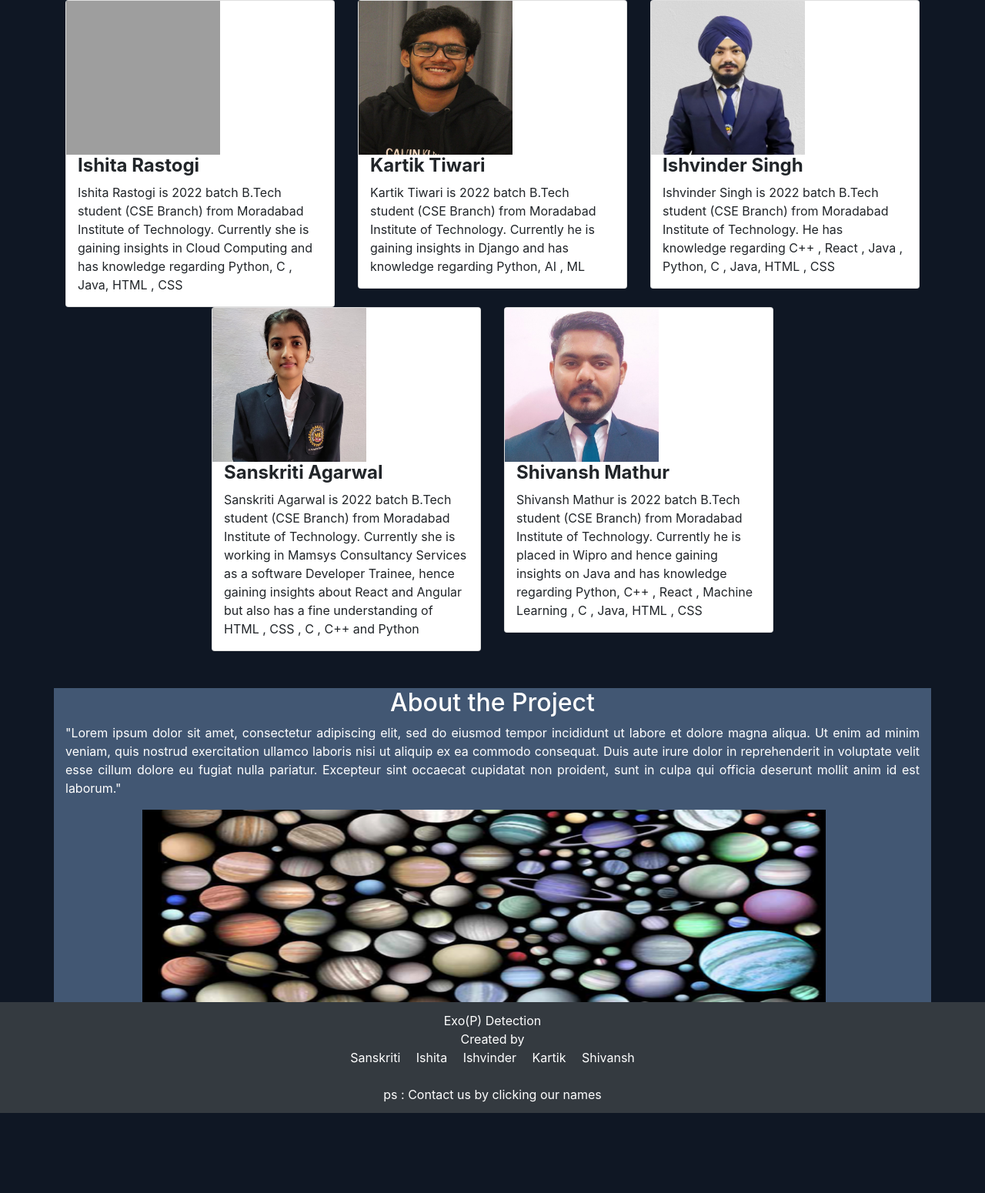
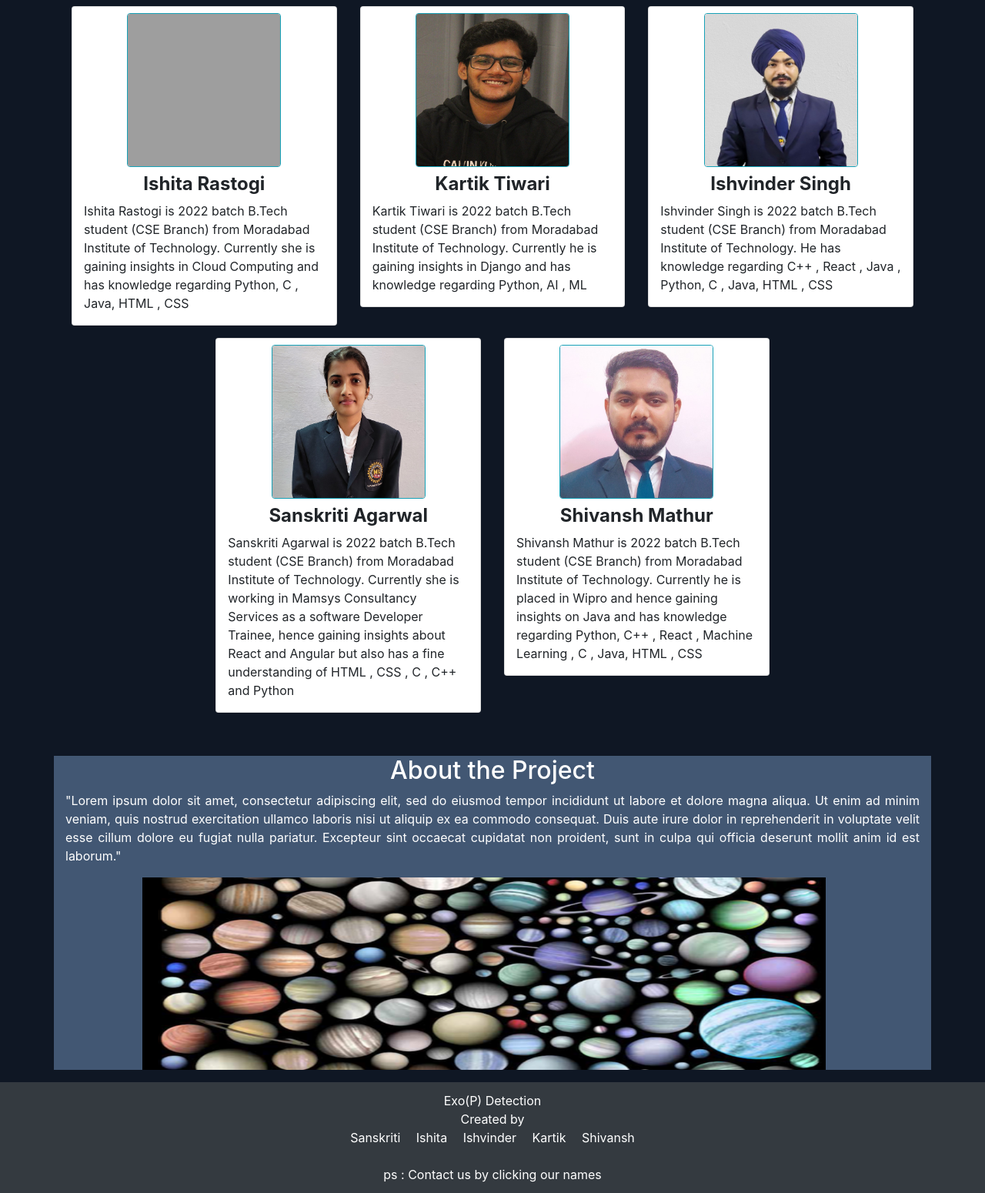
Before and after one commit to shivanshMathur07/exoplanet-detection, a Flask app: page /about in a window 1280 px wide. Shown: the part 56-1606 px from the top of the page at 77% size. Before the commit the page ends 1502 px from the top, so only its background shows below. Run offline with Flask 2, Linux system fonts and the light colour scheme; parts of the project's set-up code (start-up, migrations or seed data) failed here and were passed over; some libraries are stand-ins or nearby versions; grey boxes are pictures that could not be loaded.

Commit message:
Improved cards in about.html

```diff
--- a/web/templates/about.html
+++ b/web/templates/about.html
@@ -3,7 +3,7 @@
 {%include "navbar.html" %}
 
 <div class="container">
-    <div class="row">
+    <div class="row p-2 gy-2">
       <div class="col-sm-4">
 
   <div class="card" style="width: auto;">
@@ -12,9 +12,10 @@
       alt="Ishita Rastogi"
       width="200"
       height="200"
+      class="rounded mx-auto d-block border border-info my-2"
     />
     <div class="container">
-      <h4><b>Ishita Rastogi</b></h4>
+      <h4 class="text-center"><b>Ishita Rastogi</b></h4>
      <p>Ishita Rastogi is 2022 batch B.Tech student (CSE Branch) from Moradabad Institute of Technology. Currently she is gaining insights in Cloud Computing and has knowledge regarding Python, C , Java, HTML , CSS</p>
     </div>
   </div>
@@ -26,9 +27,10 @@
       alt="Kartik Tiwari"
       width="200"
       height="200"
+      class="rounded mx-auto d-block border border-info my-2"
     />
     <div class="container">
-      <h4><b>Kartik Tiwari</b></h4>
+      <h4 class="text-center"><b>Kartik Tiwari</b></h4>
       <p>Kartik Tiwari is 2022 batch B.Tech student (CSE Branch) from Moradabad Institute of Technology. Currently he is gaining insights in Django and has knowledge regarding Python, AI , ML</p>
     </div>
   </div>
@@ -40,9 +42,10 @@
       alt="Ishvinder Singh"
       width="200"
       height="200"
+      class="rounded mx-auto d-block border border-info my-2"
     />
     <div class="container">
-      <h4><b>Ishvinder Singh</b></h4>
+      <h4 class="text-center"><b>Ishvinder Singh</b></h4>
       <p>Ishvinder Singh is 2022 batch B.Tech student (CSE Branch) from Moradabad Institute of Technology. He has knowledge regarding C++ , React , Java , Python, C , Java, HTML , CSS</p>
     </div>
   </div>
@@ -50,7 +53,7 @@
 </div>
 </div>
 <div class="container">
-  <div class="row">
+  <div class="row p-2 gy-2">
     <div class="col-sm-2"></div>
     <div class="col-sm-4">
   <div class="card" style="width: auto;" >
@@ -59,9 +62,10 @@
       alt="Sanskriti Agarwal"
       width="200"
       height="200"
+      class="rounded mx-auto d-block border border-info my-2"
     />
     <div class="container">
-      <h4><b>Sanskriti Agarwal</b></h4>
+      <h4 class="text-center"><b>Sanskriti Agarwal</b></h4>
       <p>Sanskriti Agarwal is 2022 batch B.Tech student (CSE Branch) from Moradabad Institute of Technology. Currently she is working in Mamsys Consultancy Services as a software Developer Trainee, hence gaining insights about React and Angular but also has a fine understanding of HTML , CSS , C , C++ and Python </p>
     </div>
   </div>
@@ -73,9 +77,10 @@
       alt="Shivansh Mathur"
       width="200"
       height="200"
+      class="rounded mx-auto d-block border border-info my-2"
     />
     <div class="container">
-      <h4><b>Shivansh Mathur</b></h4>
+      <h4 class="text-center"><b>Shivansh Mathur</b></h4>
       <p>Shivansh Mathur is 2022 batch B.Tech student (CSE Branch) from Moradabad Institute of Technology. Currently he is placed in Wipro and hence gaining insights on Java and has knowledge regarding Python, C++ , React , Machine Learning , C , Java, HTML , CSS</p>
     </div>
   </div>
--- a/web/templates/footer.html
+++ b/web/templates/footer.html
@@ -1,4 +1,4 @@
-<footer class="p-2 bg-dark text-white text-center">
+<footer class="p-2 bg-dark text-white text-center mt-3">
   <div class="container my-1">
     Exo(P) Detection <br />Created by <br />
     <a
```
